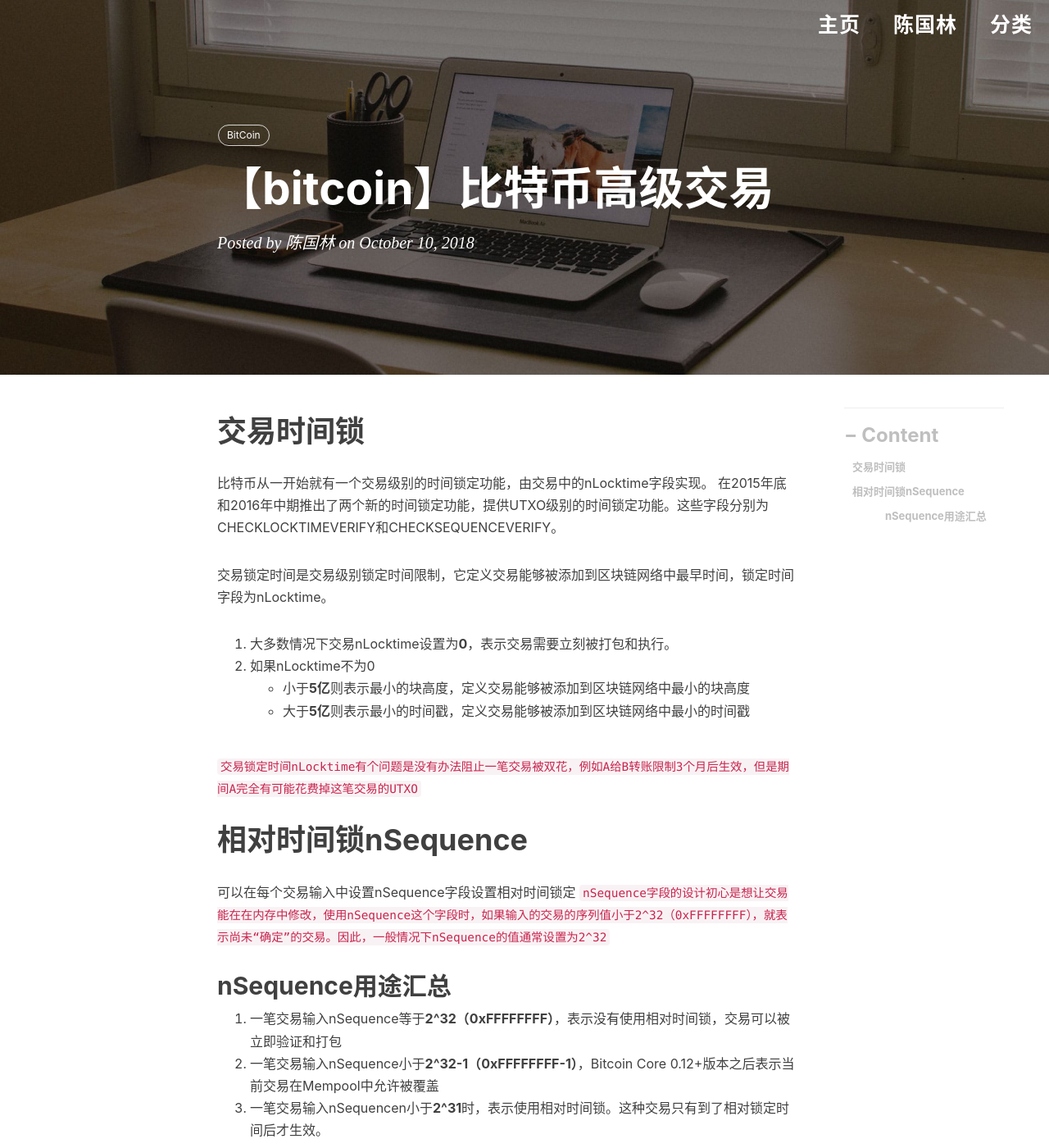
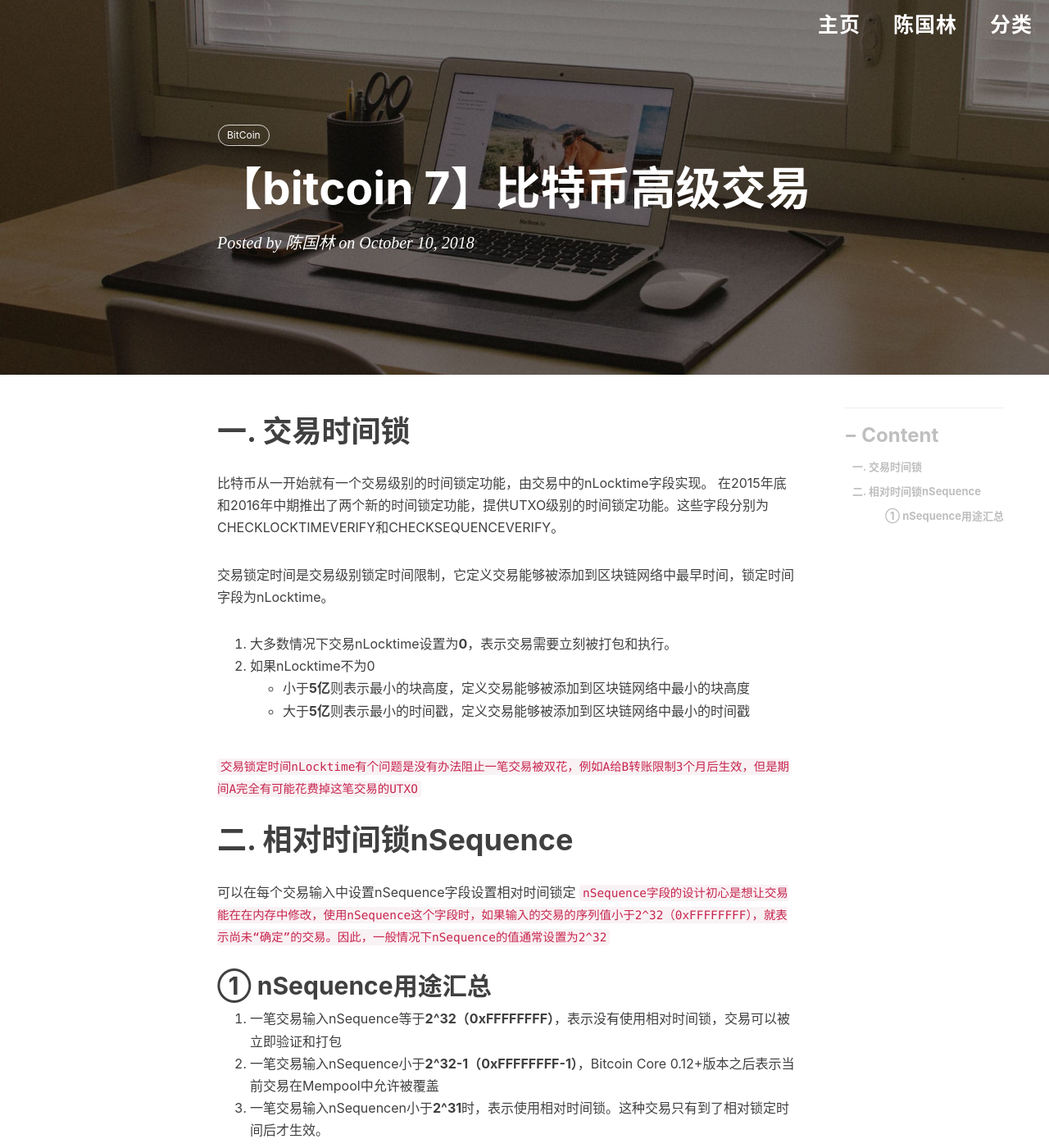
Before and after one commit to engru/chenguolin.github.io, a Jekyll site: the page built from _posts/2018-10-10-【BitCoin-7】比特币高级交易.md, in a window 1280 px wide and 1400 px high. Shown: the whole window at 82% size. Built offline with Jekyll 4.4.1, drawn with Linux system fonts in a browser that asks for light colours; nearby versions of some CDN libraries; comment, search, counter and statistics services are not loaded.

Commit message:
Update and rename 2018-10-10-【BitCoin】比特币高级交易.md to 2018-10-10-【BitCoin-7】比特币高级交易.md

```diff
--- a/_posts/2018-10-10-【BitCoin】比特币高级交易.md
+++ b/_posts/2018-10-10-【BitCoin-7】比特币高级交易.md
@@ -7,7 +7,7 @@ tags:          #标签
 ---
 
 
-# 交易时间锁
+# 一. 交易时间锁
 比特币从一开始就有一个交易级别的时间锁定功能，由交易中的nLocktime字段实现。
 在2015年底和2016年中期推出了两个新的时间锁定功能，提供UTXO级别的时间锁定功能。这些字段分别为CHECKLOCKTIMEVERIFY和CHECKSEQUENCEVERIFY。
 
@@ -20,11 +20,11 @@ tags:          #标签
 
 `交易锁定时间nLocktime有个问题是没有办法阻止一笔交易被双花，例如A给B转账限制3个月后生效，但是期间A完全有可能花费掉这笔交易的UTXO`
 
-# 相对时间锁nSequence
+# 二. 相对时间锁nSequence
 可以在每个交易输入中设置nSequence字段设置相对时间锁定
 `nSequence字段的设计初心是想让交易能在在内存中修改，使用nSequence这个字段时，如果输入的交易的序列值小于2^32（0xFFFFFFFF），就表示尚未“确定”的交易。因此，一般情况下nSequence的值通常设置为2^32`
 
-## nSequence用途汇总
+## ① nSequence用途汇总
 1. 一笔交易输入nSequence等于**2^32（0xFFFFFFFF）**，表示没有使用相对时间锁，交易可以被立即验证和打包
 2. 一笔交易输入nSequence小于**2^32-1（0xFFFFFFFF-1）**，Bitcoin Core 0.12+版本之后表示当前交易在Mempool中允许被覆盖
 3. 一笔交易输入nSequencen小于**2^31**时，表示使用相对时间锁。这种交易只有到了相对锁定时间后才生效。
```
